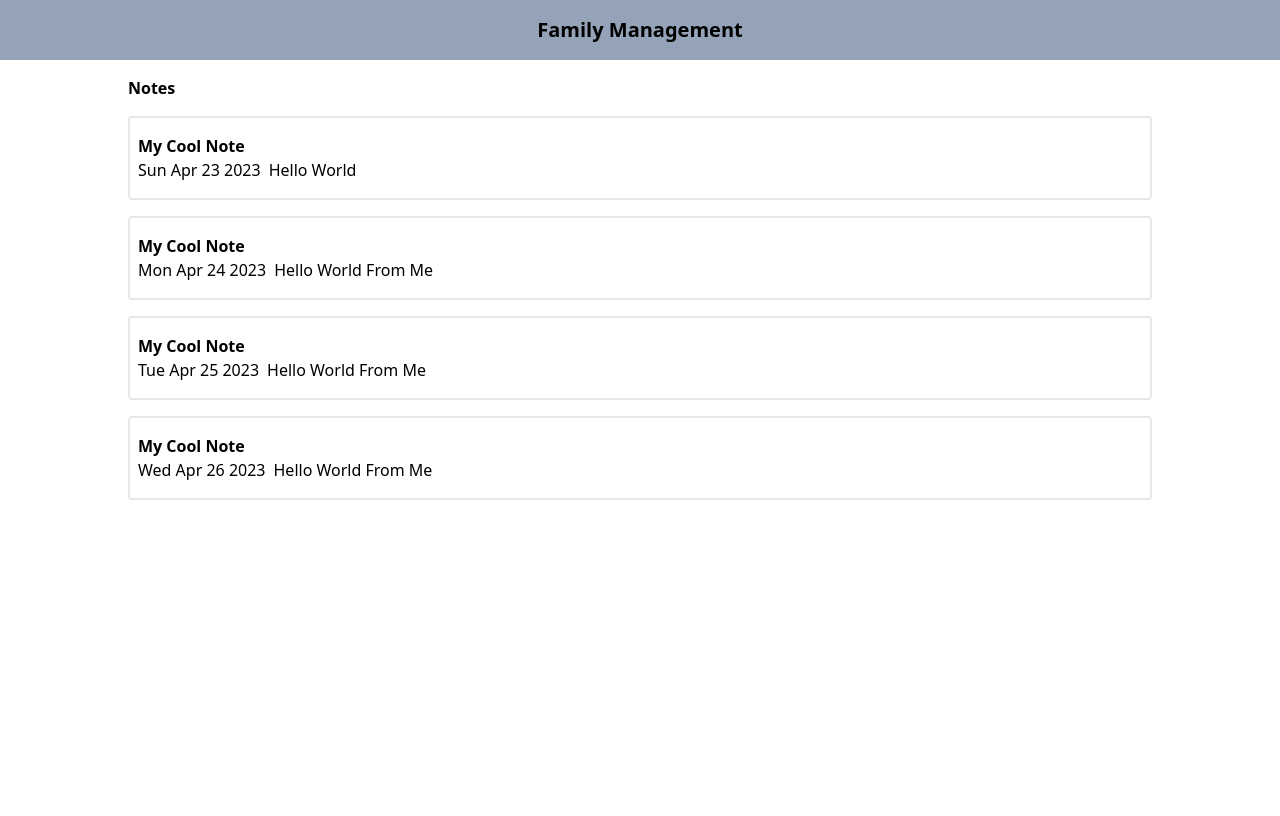
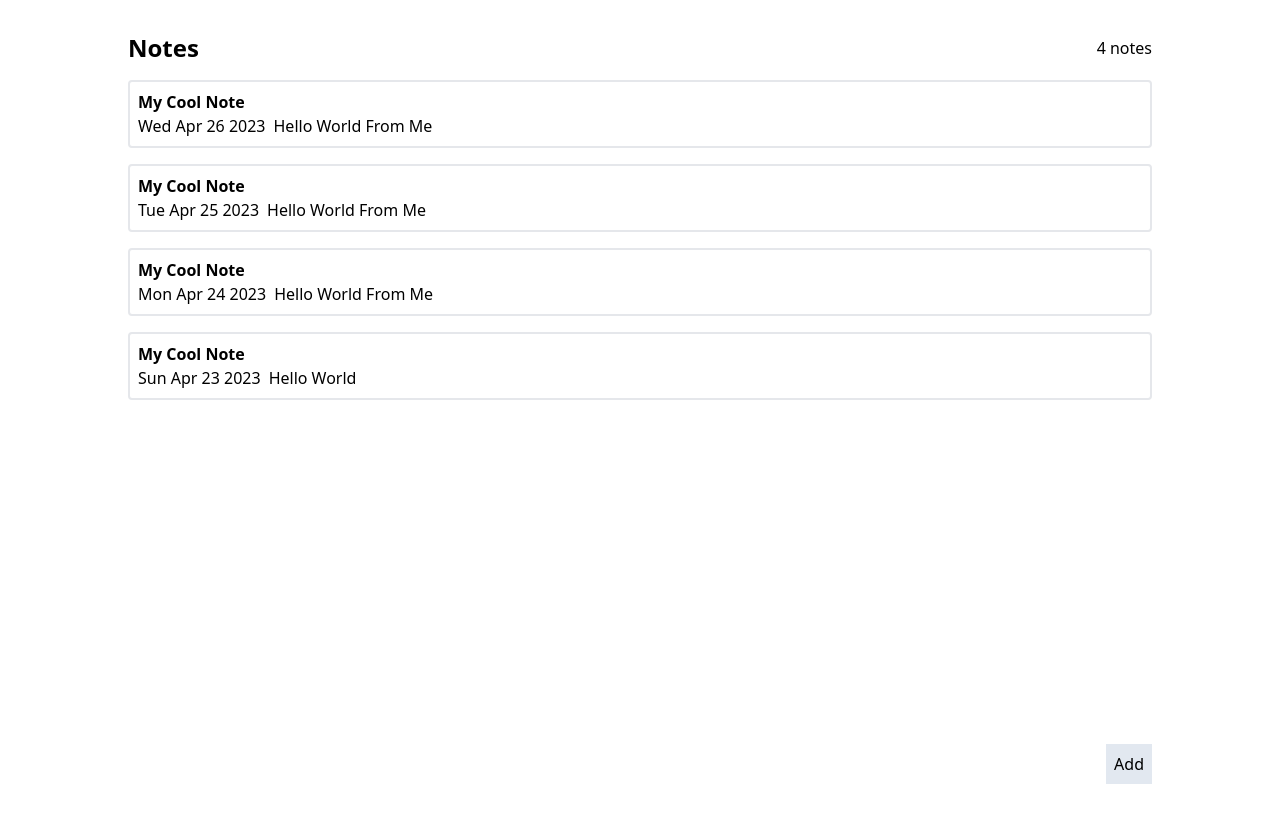
Before and after one commit to TibowB/family-management, a Vue app in the folder client/: page /notes in a window 1280 px wide. Built offline with nearby package versions, Linux system fonts and the light colour scheme.

Commit message:
Add NoteEdit view

```diff
--- a/client/src/App.vue
+++ b/client/src/App.vue
@@ -1,11 +1,9 @@
 <script setup lang="ts">
-import NavBar from './components/layout/NavBar.vue';
 import Footer from './components/layout/Footer.vue';
 </script>
 
 <template>
-  <main class="h-screen flex flex-col">
-    <NavBar />
+  <main class="h-screen flex flex-col pt-4">
     <section class="flex-grow w-4/5 mx-auto">
       <RouterView />
     </section>
--- a/client/src/components/layout/NavBar.vue
+++ /dev/null
@@ -1,16 +0,0 @@
-<script setup lang="ts">
-const isMobile: boolean = screen.width <= 760;
-</script>
-
-<template>
-  <template v-if="isMobile">
-    <section class="w-full bg-slate-400 text-center flex justify-center py-4">
-      <a href="/" class="font-bold text-xl my-auto">Family Management</a>
-    </section>
-  </template>
-  <template v-else>
-    <section class="w-full bg-slate-400 text-center flex justify-center py-4">
-      <p class="font-bold text-xl my-auto">Family Management</p>
-    </section>
-  </template>
-</template>
--- a/client/src/components/notes/NoteCard.vue
+++ b/client/src/components/notes/NoteCard.vue
@@ -15,13 +15,13 @@ defineProps({
 
 <template>
   <div
-    class="mx-auto py-4 text-left border-2 rounded pl-2 my-4 hover:cursor-pointer truncate"
+    class="mx-auto py-2 text-left border-2 rounded pl-2 my-4 hover:cursor-pointer truncate"
     @click="$router.push({ name: 'NoteEdit', params: { id: note.id } })"
   >
     <p class="font-bold">{{ note.title }}</p>
     <template v-if="showExtraContent">
       <div class="flex gap-2">
-        <p>{{ note.creationDate.toDateString() }}</p>
+        <p>{{ note.editionDate.toDateString() }}</p>
         <p>{{ note.content }}</p>
       </div>
     </template>
--- a/client/src/data.ts
+++ b/client/src/data.ts
@@ -7,24 +7,28 @@ export const notes: Note[] = [
     title: 'My Cool Note',
     content: 'Hello World',
     creationDate: new Date(2023, 3, 23),
+    editionDate: new Date(2023, 3, 23),
   },
   {
     id: 2,
     title: 'My Cool Note',
     content: 'Hello World From Me',
     creationDate: new Date(2023, 3, 24),
+    editionDate: new Date(2023, 3, 24),
   },
   {
     id: 3,
     title: 'My Cool Note',
     content: 'Hello World From Me',
     creationDate: new Date(2023, 3, 25),
+    editionDate: new Date(2023, 3, 25),
   },
   {
     id: 4,
     title: 'My Cool Note',
     content: 'Hello World From Me',
     creationDate: new Date(2023, 3, 26),
+    editionDate: new Date(2023, 3, 26),
   },
 ];
 
--- a/client/src/models/Note.ts
+++ b/client/src/models/Note.ts
@@ -3,4 +3,5 @@ export interface Note {
   title: string;
   content: string;
   creationDate: Date;
+  editionDate: Date;
 }
--- a/client/src/views/NoteEdit.vue
+++ b/client/src/views/NoteEdit.vue
@@ -1,17 +1,80 @@
 <script setup lang="ts">
-import { useRoute } from 'vue-router';
+import { onBeforeRouteLeave, useRoute, useRouter } from 'vue-router';
 import { notes } from '../data';
+import { onMounted, ref } from 'vue';
 
 const route = useRoute();
+const router = useRouter();
+const titleRef = ref<HTMLElement>();
+const contentRef = ref<HTMLElement>();
+const hasBeenEdited = ref<boolean>(false);
+const note = notes.find((x) => x.id === parseInt(route.params.id as string));
 
-route.params.id;
+if (!note) {
+  router.push({ name: 'Notes' });
+}
 
-const note = notes.find((x) => x.id === parseInt(route.params.id as string));
+const handleContentFocus = () => contentRef.value?.focus();
+
+const handleOnChange = () => {
+  hasBeenEdited.value = true;
+};
+
+onMounted(() => {
+  if (note && !note.title) {
+    titleRef.value?.focus();
+  }
+});
+
+onBeforeRouteLeave((to, from, next) => {
+  if (!note) {
+    next();
+    return;
+  }
+
+  const noteHasNoteBeenEdited =
+    to.name === 'Notes' &&
+    !note.title &&
+    !note.content &&
+    from.name === 'NoteEdit';
+
+  if (noteHasNoteBeenEdited) {
+    const index = notes.findIndex((x) => x.id === note.id);
+    notes.splice(index, 1);
+    next();
+    return;
+  }
+
+  if (hasBeenEdited) {
+    note.editionDate = new Date();
+    next();
+    return;
+  }
+
+  next();
+});
 </script>
 
 <template>
-  <template v-if="note">
-    <p>{{ note.title }}</p>
-    <p>{{ note.id }}</p>
+  <div class="font-bold my-4">
+    <RouterLink to="/notes">&lt; Notes</RouterLink>
+  </div>
+
+  <template v-if="note" class="flex flex-col">
+    <input
+      type="text"
+      v-model="note.title"
+      class="w-full font-bold mb-4 focus:outline-0"
+      ref="titleRef"
+      @keyup.enter="handleContentFocus"
+      @change="handleOnChange"
+    />
+    <textarea
+      type="text"
+      v-model="note.content"
+      class="w-full focus:outline-0"
+      @change="handleOnChange"
+      ref="contentRef"
+    ></textarea>
   </template>
 </template>
--- a/client/src/views/Notes.vue
+++ b/client/src/views/Notes.vue
@@ -1,12 +1,43 @@
 <script setup lang="ts">
+import { useRouter } from 'vue-router';
 import NoteCard from '../components/notes/NoteCard.vue';
 import { notes } from '../data';
+import { Note } from '../models/Note';
+
+const router = useRouter();
+
+const sortedNotes = notes.sort(
+  (a, b) => b.editionDate.getTime() - a.editionDate.getTime()
+);
+
+const handleAddNote = () => {
+  const newNote: Note = {
+    id: notes.length + 1,
+    title: '',
+    content: '',
+    creationDate: new Date(),
+    editionDate: new Date(),
+  };
+  notes.push(newNote);
+  router.push({ name: 'NoteEdit', params: { id: newNote.id } });
+};
 </script>
 <template>
-  <h4 class="font-bold mt-4">Notes</h4>
-  <ul>
-    <li v-for="note in notes" :key="note.id">
-      <NoteCard :note="note" :showExtraContent="true" />
-    </li>
-  </ul>
+  <div class="h-full relative">
+    <div class="flex justify-between mt-4 items-center">
+      <h2 class="font-bold text-2xl">Notes</h2>
+      <p>{{ notes.length }} notes</p>
+    </div>
+    <ul>
+      <li v-for="note in sortedNotes" :key="note.id">
+        <NoteCard :note="note" :showExtraContent="true" />
+      </li>
+    </ul>
+    <button
+      @click="handleAddNote"
+      class="bg-slate-200 p-2 absolute mb-4 bottom-4 right-0"
+    >
+      Add
+    </button>
+  </div>
 </template>
```
